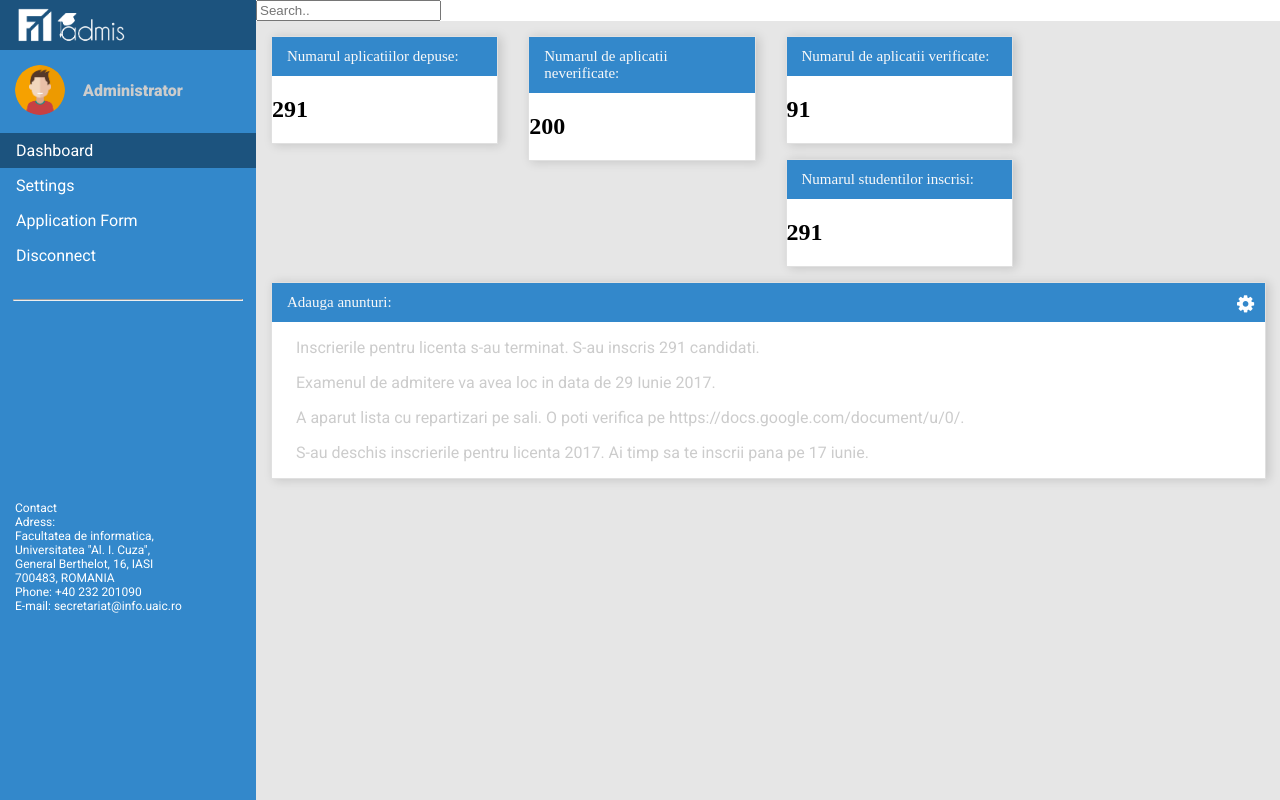
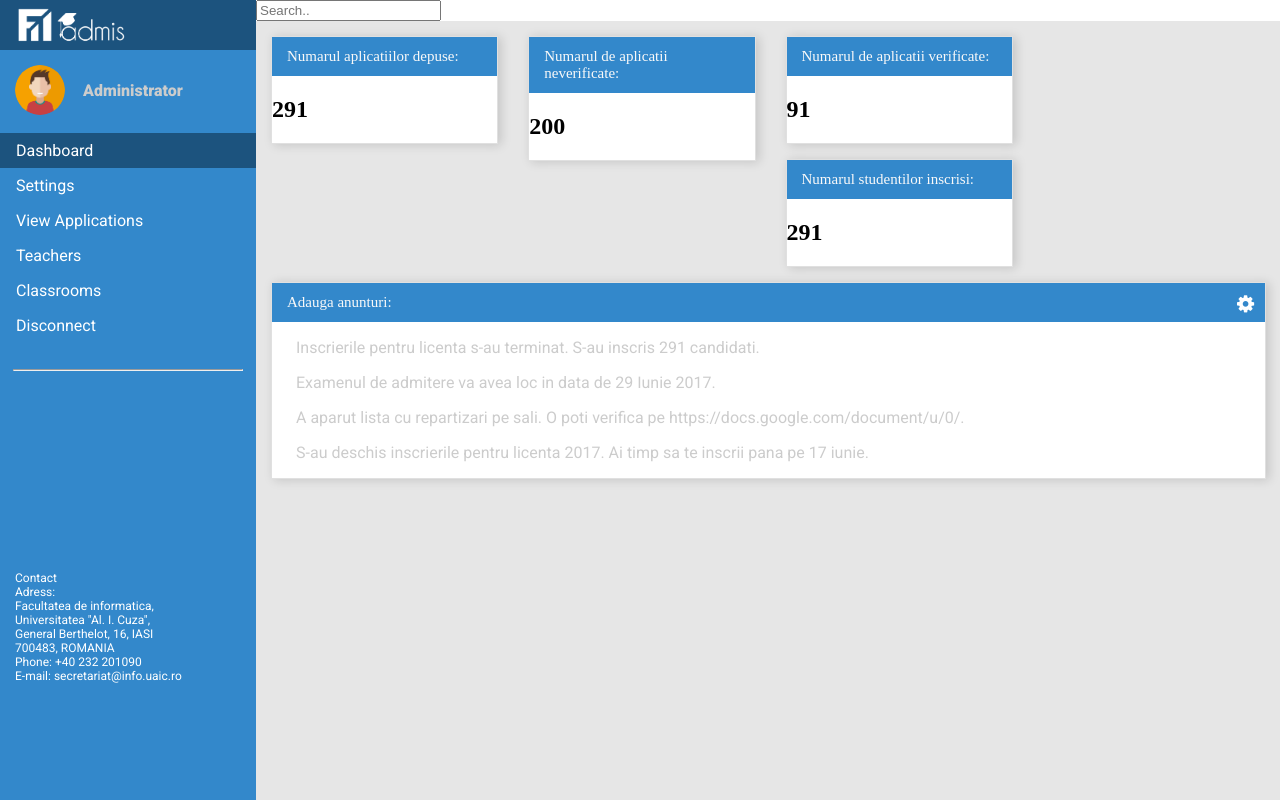
Before and after one commit to ip-b1-2017/fii-admission, a plain HTML site: page FrontEnd/dashboard/dashboard_admin.html in a window 1280 px wide. Drawn offline with Linux system fonts and the light colour scheme.

Commit message:
Update dashboard_admin.html

```diff
--- a/FrontEnd/dashboard/dashboard_admin.html
+++ b/FrontEnd/dashboard/dashboard_admin.html
@@ -29,7 +29,9 @@
 
   <li><a class="active" href="#dash">Dashboard</a></li>
   <li><a href="#settings">Settings</a></li>
-  <li><a href="#form">Application Form</a></li>
+  <li><a href="#form">View Applications</a></li>
+  <li><a href="#form">Teachers</a></li>
+  <li><a href="#form">Classrooms</a></li>
   <li><a href="#disconn">Disconnect</a></li>
   <br>
   <hr>
```
